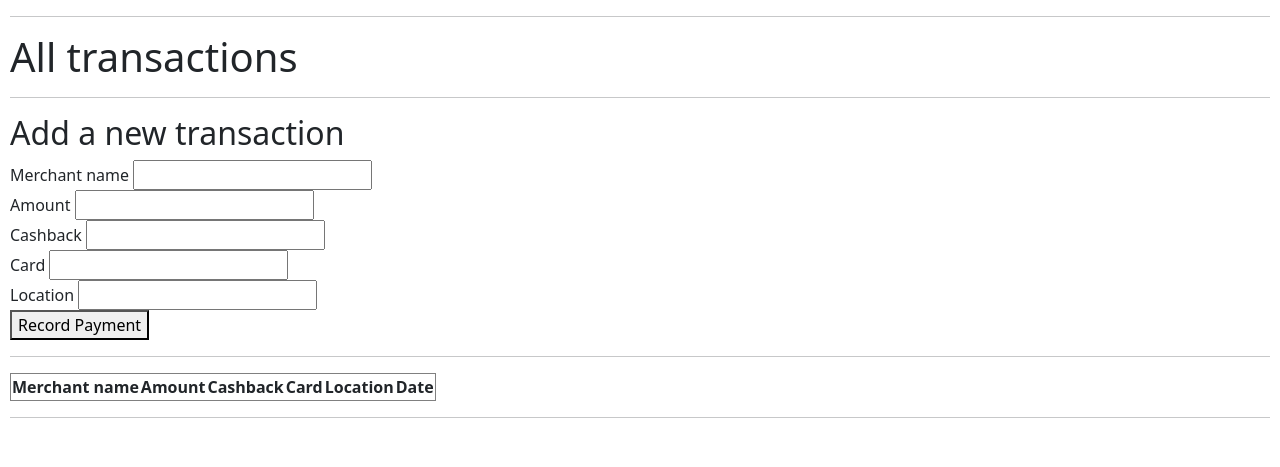
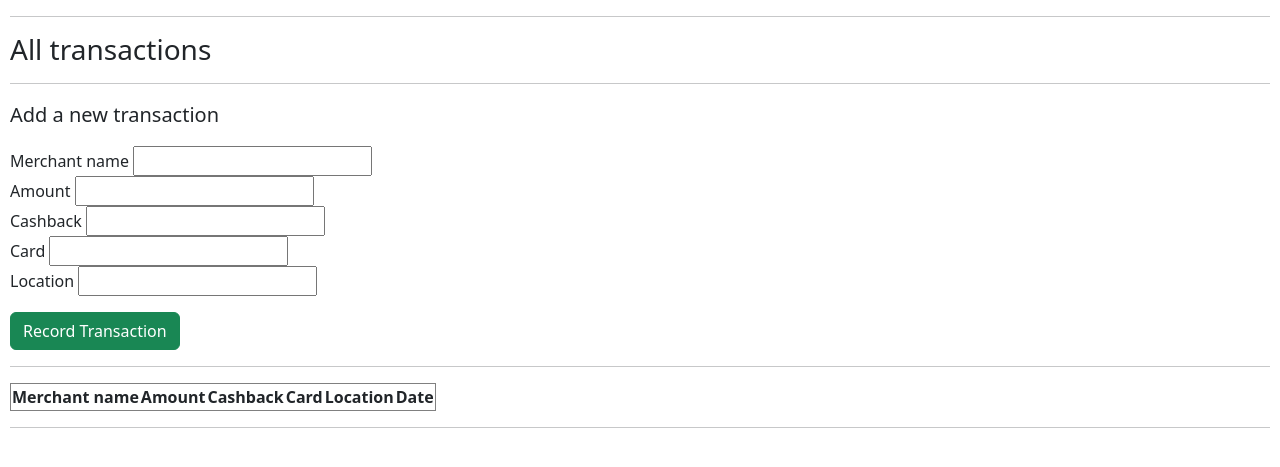
Before and after one commit to osamas19/AppDev-Final, a Rails app: template app/views/transactions/index.html.erb in a window 1280 px wide. Shown: the part 42-509 px from the top of the page. Run offline with Rails 7, Linux system fonts and the light colour scheme; the template is opened without the code that fills it, so the values that code supplies are empty.

Commit message:
Formatting

```diff
--- a/app/views/transactions/index.html.erb
+++ b/app/views/transactions/index.html.erb
@@ -1,8 +1,8 @@
 <div>
   <div>
-    <h1>
+    <h3>
       All transactions
-    </h1>
+    </h3>
   </div>
 </div>
 
@@ -10,9 +10,9 @@
 
 <div>
   <div>
-    <h2>
+    <p class="fs-5">
       Add a new transaction
-    </h2>
+    </p>
 
     <form action="/insert_transaction" method="post">
       <div>
@@ -55,9 +55,13 @@
         <input type="text" id="location_box" name="query_location">
       </div>
 
-      <button>
-        Record Payment
-      </button>
+      <p></p>
+
+      <div>
+        <button class="btn btn-success">
+          Record Transaction
+        </button>
+      </div>
     </form>
   </div>
 </div>
--- a/app/views/wallet/index.html.erb
+++ b/app/views/wallet/index.html.erb
@@ -9,13 +9,13 @@
     </p>
 
     <form action="/merchant_search" method="post">
-      <div>
+
         <label for="card_4_digits_box">
           Enter merchant name
         </label>
 
         <input type="text" id="merchant" name="merchant_name">
-      </div>
+
 
       <button class="btn btn-outline-success">
         Lookup!
```
Also changed, not shown: app/views/wallet/search_results.html.erb (+5 -8 lines).
